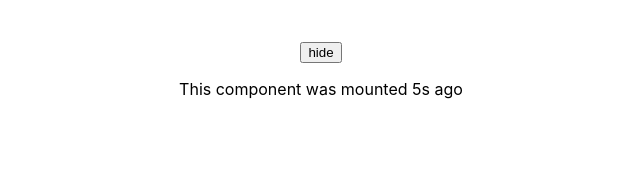
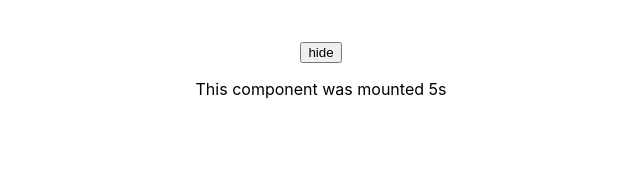
Before and after one commit to henrietta21/REACT-STATE, a React (Create React App) app: page / in a window 1280 px wide. Shown: the top 169 px of the page, without its empty margins (319-959 px from the left). Built offline with nearby package versions, Linux system fonts and the light colour scheme.

Commit message:
UI updated

```diff
--- a/src/App.js
+++ b/src/App.js
@@ -52,7 +52,7 @@ class App extends Component {
           <img  style={{width:'250px'}}  src={this.state.person.image}  />
         </div>
         <button onClick={this.handleChange}>{this.state.show ? 'hide' : 'show'}</button>
-        <p>This component was mounted {this.state.seconds}s ago</p>
+        <p>This component was mounted {this.state.seconds}s </p>
       </div>
     );
   }
```
